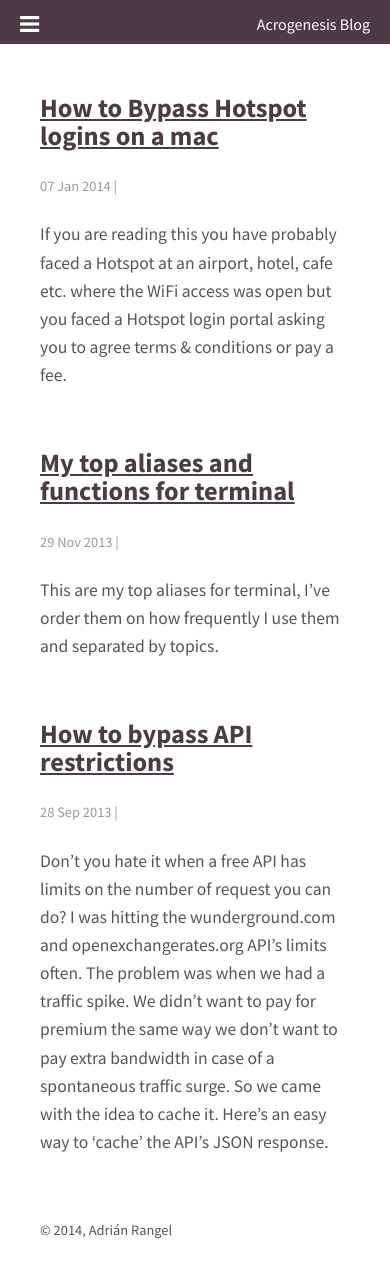
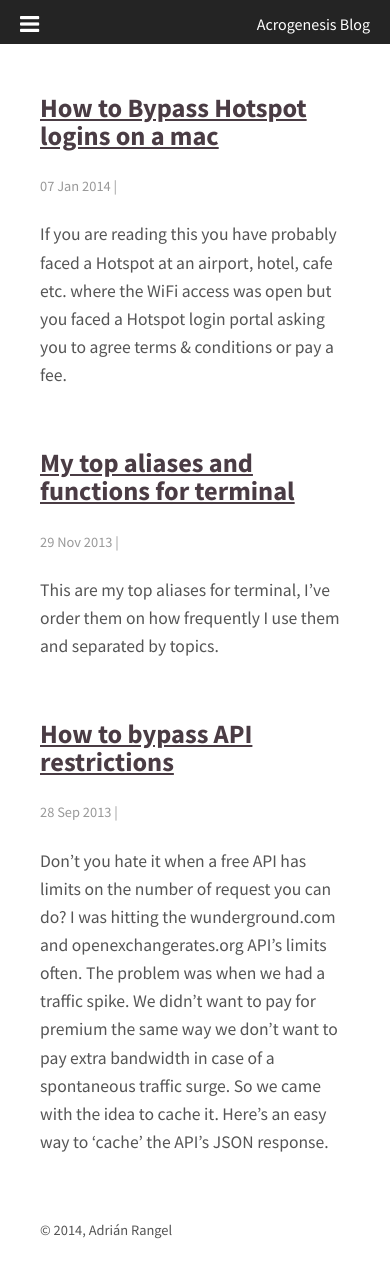
Before and after one commit to acrogenesis/acrogenesis.github.io, a Jekyll site: the page built from index.html, in a window 390 px wide. Built offline with Jekyll 4.4.1, drawn with Linux system fonts in a browser that asks for light colours; nearby versions of some CDN libraries; the list of posts is cut into pages by our own code.

Commit message:
mobile header color

```diff
--- a/assets/css/style.css
+++ b/assets/css/style.css
@@ -236,7 +236,7 @@ main > div:first-child {
   height: 0;
   overflow: hidden;
   margin-bottom: 50px;
-  background-color: rgba(77, 58, 68, 1);
+  background-color: rgba(36, 36, 36, 1);
 }
 
 @media screen and (max-width: 628px) {
```
